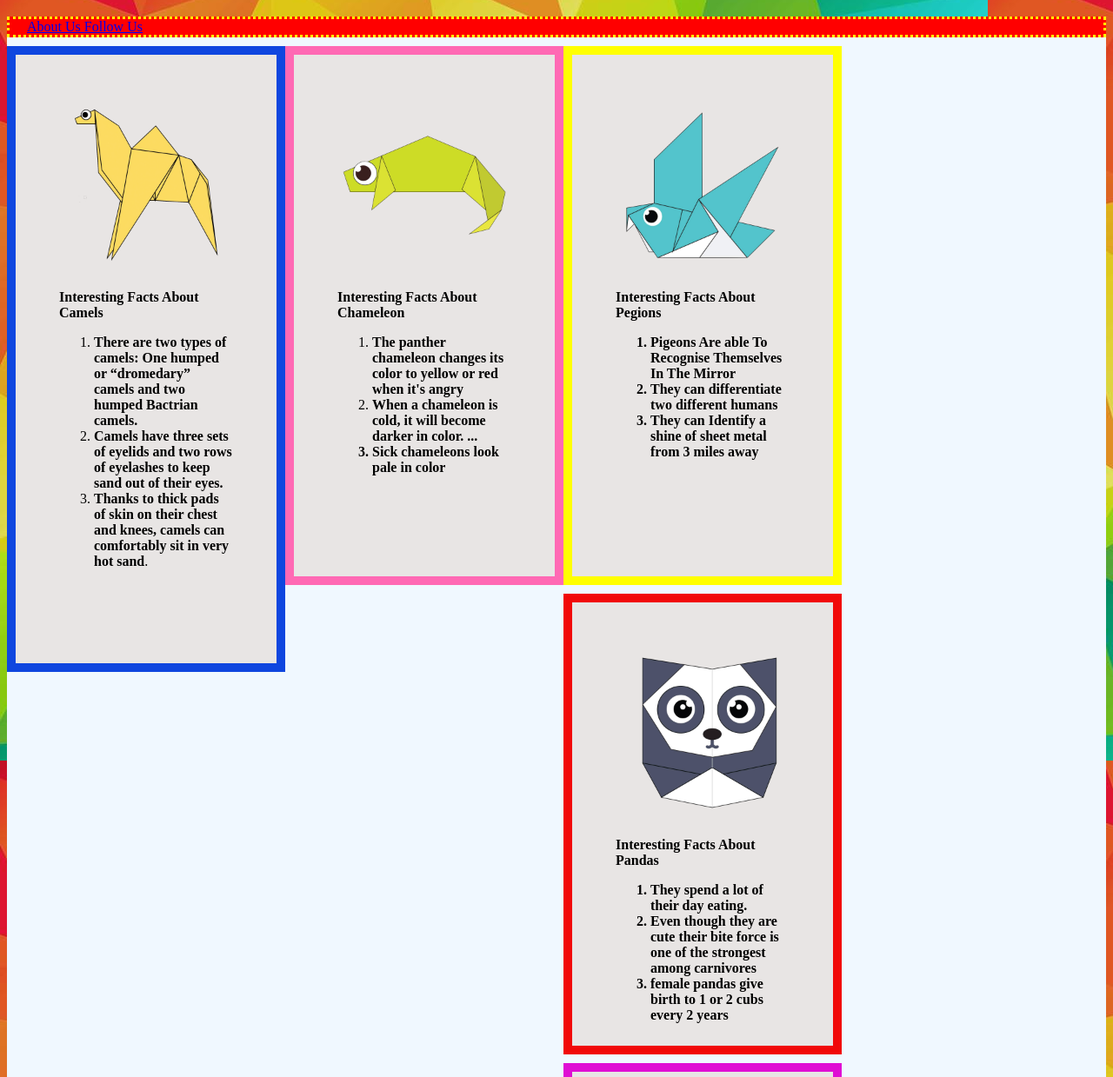
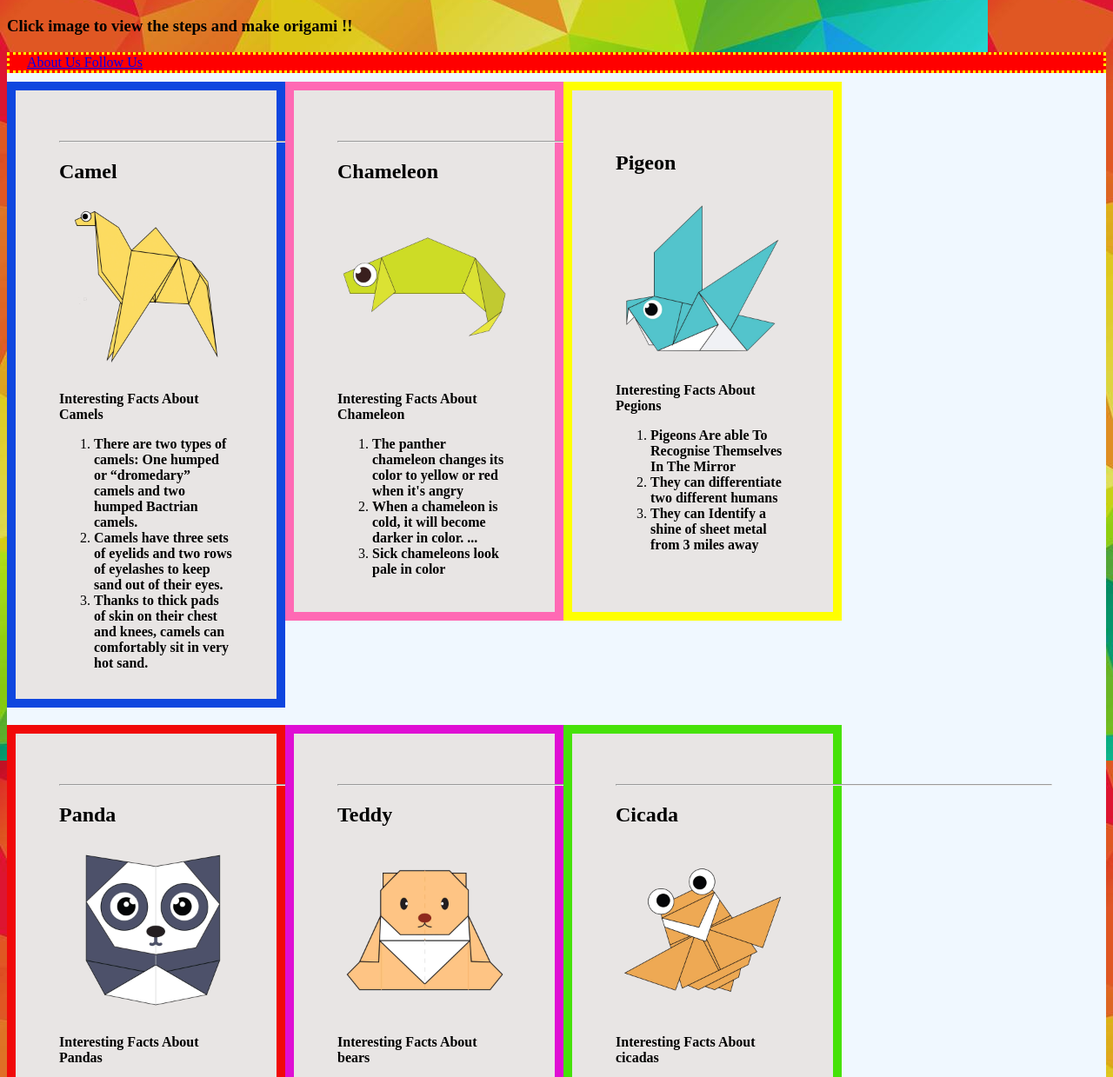
Before and after one commit to winshaS8/ORIGAMI-WEBSITE-3, a plain HTML site: page index.html in a window 1280 px wide. Shown: the part 61-1300 px from the top of the page at 87% size. Drawn offline with Linux system fonts and the light colour scheme.

Commit message:
Update index.html

```diff
--- a/index.html
+++ b/index.html
@@ -10,6 +10,7 @@
 
      <body background = "bg.jpg">
          <h1> Origami Designs </h1>
+         <h3> Click image to view the steps and make origami !!</h3>
          <div class = "links">
            <a href = "about.html"> About Us </a>
            <a href = "followus.html"> Follow Us</a>
@@ -17,30 +18,39 @@
 
          <div class = "grid">
          <div class = "camel" >
-           <a href = "http://origami.me/camel/"  target="_blank"> <img src = "camel.png" width = 200px height = 200px  ></a>
+           <hr width = 500px>
+           <h2> Camel </h2>
+           <div class = "img1">
+             <a href = "http://origami.me/camel/"  target="_blank"> <img src = "camel.png" width = 200px height = 200px  ></a>
+          </div>
            <p> <b> Interesting Facts About Camels </b></p>
            <ol>
            <li> <b> There are two types of camels: One humped or “dromedary” camels and two humped Bactrian camels.</b></li>
            <li> <b>Camels have three sets of eyelids and two rows of eyelashes to keep sand out of their eyes.</b></li>
-           <li> <b>Thanks to thick pads of skin on their chest and knees, camels can comfortably sit in very hot sand</b>.</li>
+           <li> <b>Thanks to thick pads of skin on their chest and knees, camels can comfortably sit in very hot sand.</b></li>
            </ol>
         </div>
 
 
         <div class = "chameleon">
-
+          <hr width = 500px>
+          <h2> Chameleon </h2>
+        <div class = "img2">
            <a href = "http://origami.me/chameleon/"  target="_blank"> <img src = "chameleon.png" width = 200px height = 200px> </a>
+          </div>
            <p> <b> Interesting Facts About Chameleon</b></p>
            <ol>
-                <li><b>The panther chameleon changes its color to yellow or red when it's angry </b></li>
-           <li> <b>When a chameleon is cold, it will become darker in color. ...<b/></li>
-                <li><b>Sick chameleons look pale in color</b></li>
+           <li><b>The panther chameleon changes its color to yellow or red when it's angry</b> </li>
+           <li> <b>When a chameleon is cold, it will become darker in color. ...</b></li>
+           <li><b>Sick chameleons look pale in color</b></li>
            </ol>
         </div>
 
         <div class = "pigeon">
-
+          <h2> Pigeon </h2>
+          <div class = "img3">
           <a href = "http://origami.me/pigeon/"  target="_blank"> <img src = "pigeon.png" width = 200px height = 200px> </a>
+        </div>
           <p><b> Interesting Facts About Pegions</b></p>
           <ol>
           <li><b>Pigeons Are able To Recognise Themselves In The Mirror </b></li>
@@ -51,8 +61,11 @@
 
 
       <div class = "panda">
-
+        <hr width = 500px>
+        <h2> Panda </h2>
+        <div class = "img4">
         <a href = "http://origami.me/panda/"  target="_blank"> <img src = "panda.png" width = 200px height = 200px> </a>
+      </div>
         <p><b> Interesting Facts About Pandas</b></p>
         <ol>
         <li><b>They spend a lot of their day eating.</b> </li>
@@ -63,8 +76,11 @@
 
 
       <div class = "teddy">
-
+        <hr width = 500px>
+        <h2> Teddy </h2>
+        <div class = "img5">
         <a href = "http://origami.me/teddy-bear/"  target="_blank"> <img src = "teddy.png" width = 200px height = 200px> </a>
+        </div>
         <p><b> Interesting Facts About bears</b></p>
         <ol>
         <li><b>Bears have excellent senses of smell, sight and hearing.</b></li>
@@ -74,8 +90,11 @@
       </div>
 
       <div class = "cicada">
-
+        <hr width = 500px>
+        <h2> Cicada </h2>
+        <div class = "img6">
         <a href = "http://origami.me/flying-cicada/"  target="_blank"> <img src = "cicada.png" width = 200px height = 200px> </a>
+      </div>
         <p><b> Interesting Facts About cicadas</b></p>
         <ol>
         <li> <b>Male cicadas sing to attract females</b> </li>
```
